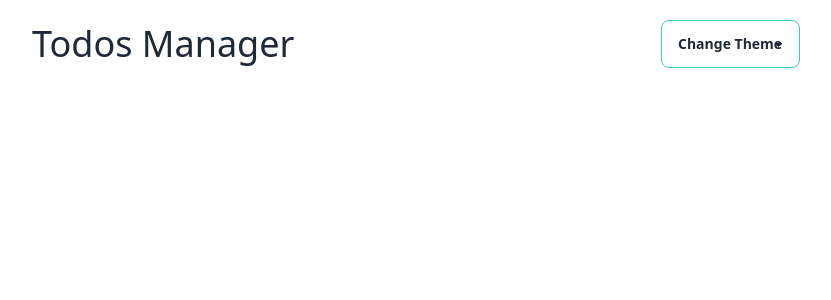
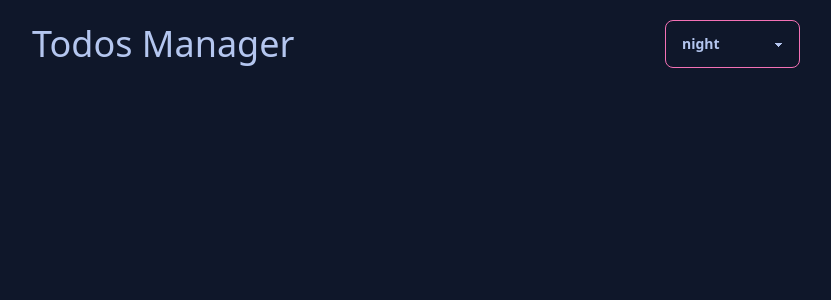
Before and after one commit to itzAmka/Task-Tarakar, a React (Vite) app: page / in a window 1280 px wide. Shown: the top 300 px of the page, without its empty margins (224-1055 px from the left). Built offline with nearby package versions, Linux system fonts and the light colour scheme.

Commit message:
add change theme functionality

```diff
--- a/index.html
+++ b/index.html
@@ -1,5 +1,5 @@
 <!DOCTYPE html>
-<html lang="en">
+<html lang="en" data-theme="night">
 	<head>
 		<meta charset="UTF-8" />
 		<meta name="viewport" content="width=device-width, initial-scale=1.0" />
--- a/src/components/Navbar.jsx
+++ b/src/components/Navbar.jsx
@@ -1,12 +1,25 @@
+import { useState } from 'react';
+
 const Navbar = () => {
+	const [selectedOptionTheme, setSelectedOptionTheme] = useState('night');
+
+	const handleOptionChange = e => {
+		setSelectedOptionTheme(e.target.value);
+	};
+
+	const dataTheme = document.querySelector('[data-theme]');
+	const currentTheme = dataTheme.attributes['data-theme'];
+	currentTheme.value = selectedOptionTheme;
+
 	return (
 		<nav className='flex justify-between items-center'>
 			<h1 className='text-4xl'>Todos Manager</h1>
 			<select
+				onChange={handleOptionChange}
+				value={selectedOptionTheme}
 				name='themes'
 				id='theme-modes'
-				className='select select-accent px-4 py-0'>
-				<option value=''>Change Theme</option>
+				className='select select-accent'>
 				<option value='light'>light</option>
 				<option value='dark'>dark</option>
 				<option value='night'>night</option>
```
